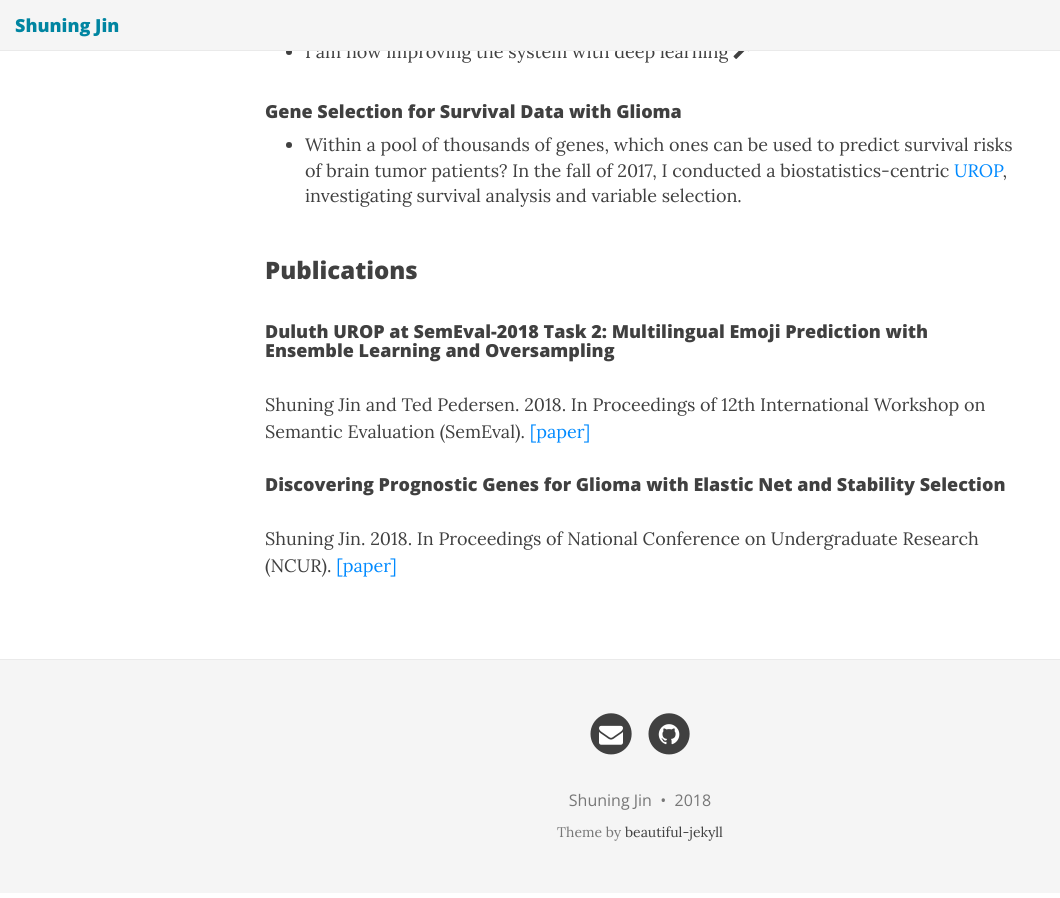
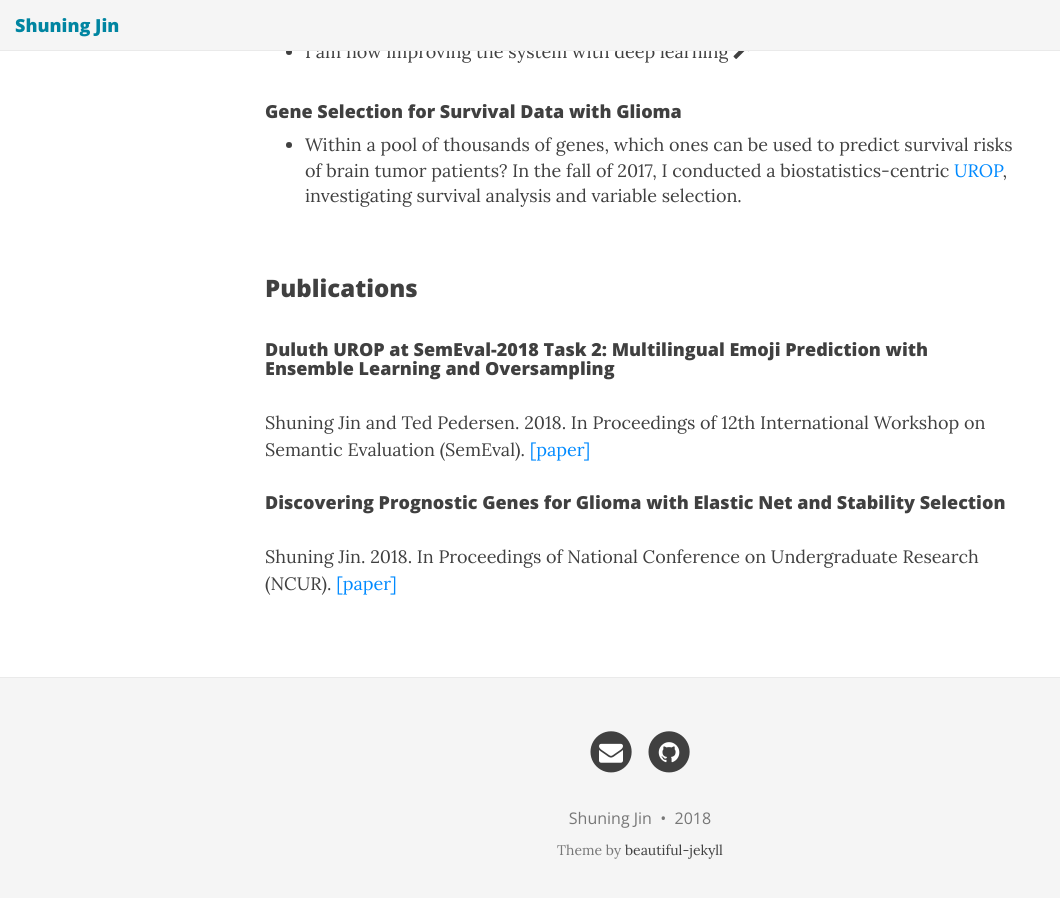
Before and after one commit to shuningjin/shuningjin.github.io, a Jekyll site: the page built from index.md, in a window 1280 px wide and 900 px high, scrolled down 854 px. Shown: the whole window, without its empty margins (0-1060 px from the left). Built offline with Jekyll 4.4.1, drawn with Linux system fonts in a browser that asks for light colours; nearby versions of some CDN libraries.

Commit message:
Update index.md

```diff
--- a/index.md
+++ b/index.md
@@ -39,7 +39,7 @@ Here are some cool projects I have worked on:
 #### Gene Selection for Survival Data with Glioma
 - Within a pool of thousands of genes, which ones can be used to predict survival risks of brain tumor patients? In the fall of 2017, I conducted a biostatistics-centric [UROP](https://ugresearch.umn.edu/urop), investigating survival analysis and variable selection.
 
-<div style="height:1em"> </div>
+<div style="height:2em"> </div>
 
 ### Publications
 <div style="height:1em"> </div>
```
